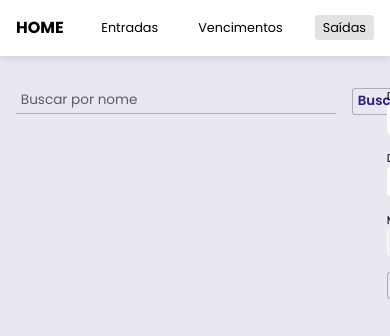
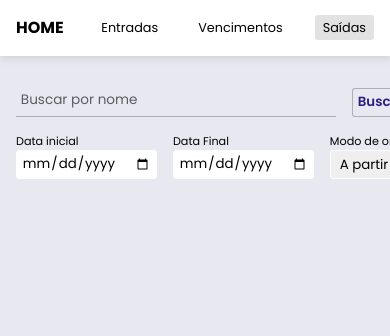
Before and after one commit to Thiago-Fers7/financial-control, a React (Create React App) app in the folder app/: page /saidas in a window 390 px wide. Shown: the top 336 px of the page. Built offline with nearby package versions, Linux system fonts and the light colour scheme.

Commit message:
add media query css

```diff
--- a/app/src/components/Search/styles.js
+++ b/app/src/components/Search/styles.js
@@ -14,6 +14,7 @@ const Header = styled.header`
 
         input, select {
           padding: 0.3rem 0.6rem;
+          height: 3.6rem;
           border-radius: ${({ theme }) => theme.variables.others.radiusButton};
           border: 1px solid white;
         }
@@ -26,6 +27,11 @@ const Header = styled.header`
     width: min-content;
     right: -19.2rem;
     top: 0;
+
+    @media (max-width: 1420px) {
+      position: sticky;
+      padding: 0;
+    }
   }
 `;
 
@@ -89,6 +95,28 @@ const SearchDate = styled.div`
       width: 100%;
     }
   }
+
+  @media (max-width: 1420px) {
+    flex-direction: row;
+
+    label {
+      width: max-content;
+      span {
+        display: block;
+      }
+
+      select {
+        border: none;
+      }
+    }
+
+
+
+    button {
+      align-self: end;
+      height: 3.6rem;
+    }
+  }
 `;
 
 export {
```
